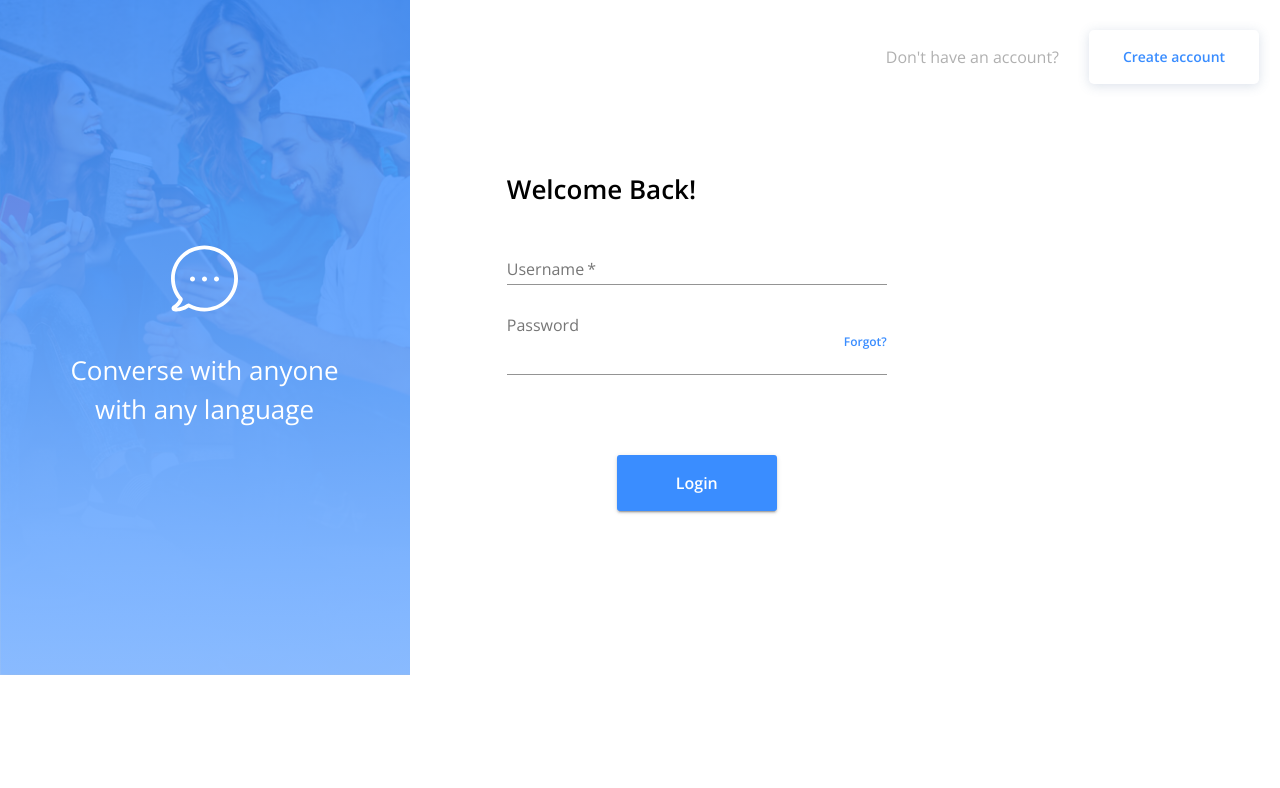
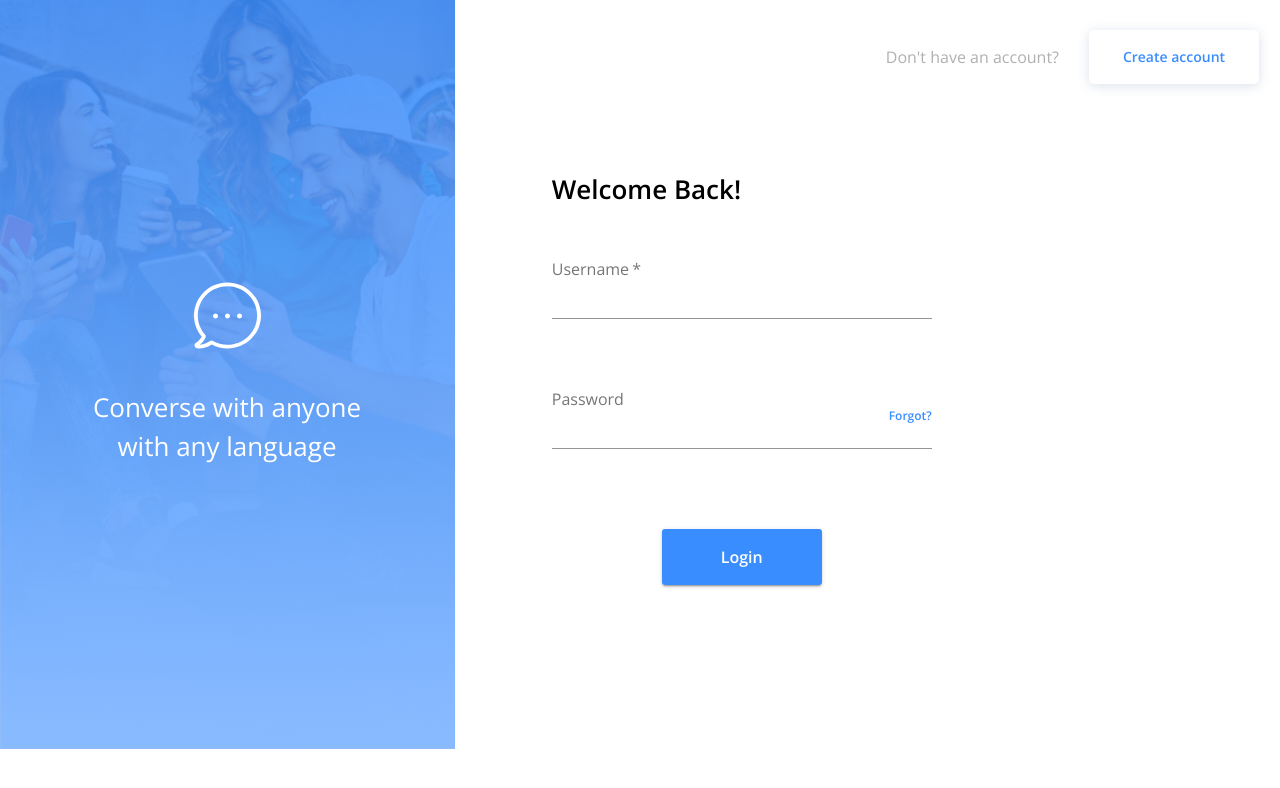
Before and after one commit to iferraro/524561, a React (Create React App) app in the folder client/: page /login in a window 1280 px wide. Shown: the top 788 px of the page. Built offline with nearby package versions, Linux system fonts and the light colour scheme; no server answers.

Commit message:
Classes from Signup applied to Login

```diff
--- a/client/src/Login.js
+++ b/client/src/Login.js
@@ -94,7 +94,12 @@ const Login = ({ user, login }) => {
         >
           <FormControl margin="normal" required>
             <InputLabel>Username</InputLabel>
-            <Input type="text" name="username" aria-label="username" />
+            <Input
+              type="text"
+              name="username"
+              aria-label="username"
+              className={classes.input}
+            />
           </FormControl>
           <FormControl>
             <InputLabel>Password</InputLabel>
--- a/client/src/Signup.js
+++ b/client/src/Signup.js
@@ -134,6 +134,7 @@ const Signup = ({ user, register }) => {
               name="confirmPassword"
               aria-label="confirm password"
               inputProps={{ minLength: 6 }}
+              className={classes.input}
               required
             />
             <FormHelperText>{formErrorMessage.confirmPassword}</FormHelperText>
```
